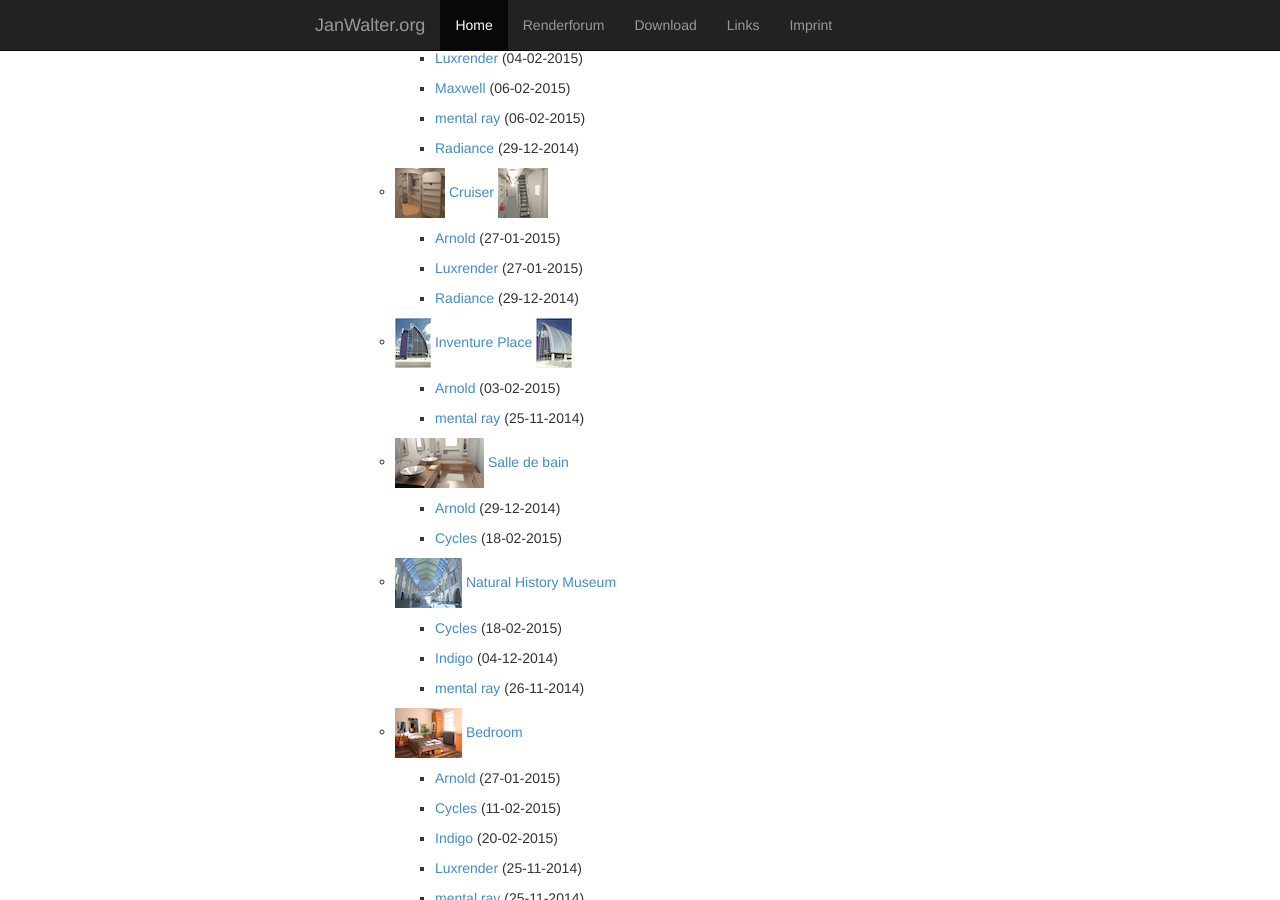
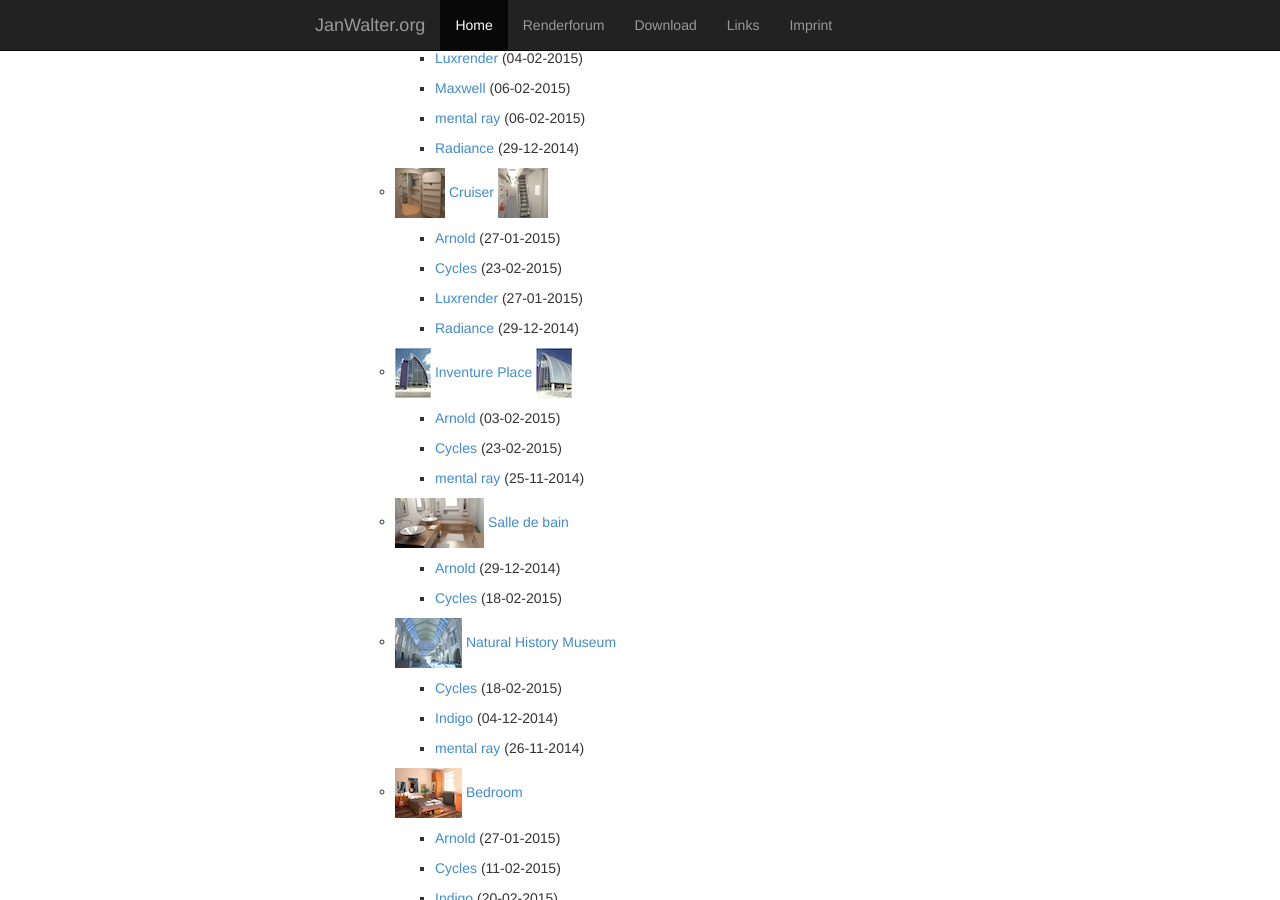
Before and after one commit to wahn/jan_walter_org, a Jekyll site: the page built from download/index.md, in a window 1280 px wide and 900 px high, scrolled down 2072 px. Built offline with Jekyll 4.4.1, drawn with Linux system fonts in a browser that asks for light colours; Markdown is read by kramdown in place of the engine named in the settings.

Commit message:
Download links for the Cruiser and Inventure Place scenes in Cycles' file format.

```diff
--- a/download/index.md
+++ b/download/index.md
@@ -163,6 +163,8 @@ Download
 
         + [Arnold](https://www.janwalter.org/Download/Scenes/cruiser_ass.tar.gz) (27-01-2015)
 
+        + [Cycles](https://www.janwalter.org/Download/Scenes/cruiser_blend.tar.gz) (23-02-2015)
+
         + [Luxrender](https://www.janwalter.org/Download/Scenes/cruiser_lxs.tar.gz) (27-01-2015)
 
         + [Radiance](https://www.janwalter.org/Download/Scenes/cruiser_rad.tar.gz) (29-12-2014)
@@ -172,6 +174,8 @@ Download
        ![Alt Inventure Place][invplace2]
 
         + [Arnold](https://www.janwalter.org/Download/Scenes/invplace_ass.tar.gz) (03-02-2015)
+
+        + [Cycles](https://www.janwalter.org/Download/Scenes/invplace_blend.tar.gz) (23-02-2015)
 
         + [mental ray](https://www.janwalter.org/Download/Scenes/invplace_mi.tar.gz) (25-11-2014)
 
```
